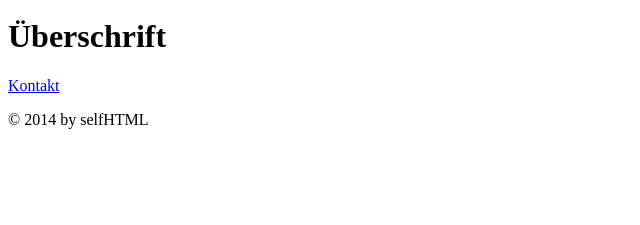
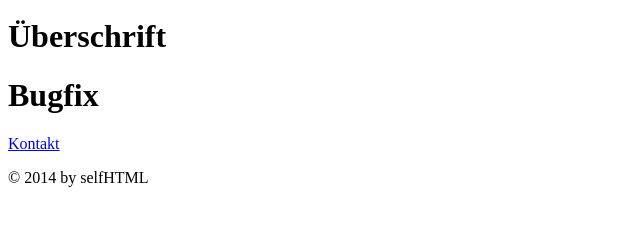
Before and after one commit to SW-Development-House/MyWork, a plain HTML site: page index.html in a window 1280 px wide. Shown: the part 29-254 px from the top of the page, without its empty margins (0-640 px from the left). Drawn offline with Linux system fonts and the light colour scheme.

Commit message:
unwanted file 2 updated

```diff
--- a/index.html
+++ b/index.html
@@ -10,6 +10,7 @@
   <header>
     <img src="logo.svg" alt="logo">
     <h1>Überschrift</h1>
+	<h1>Bugfix</h1>
   </header>
 
   <footer>
```
